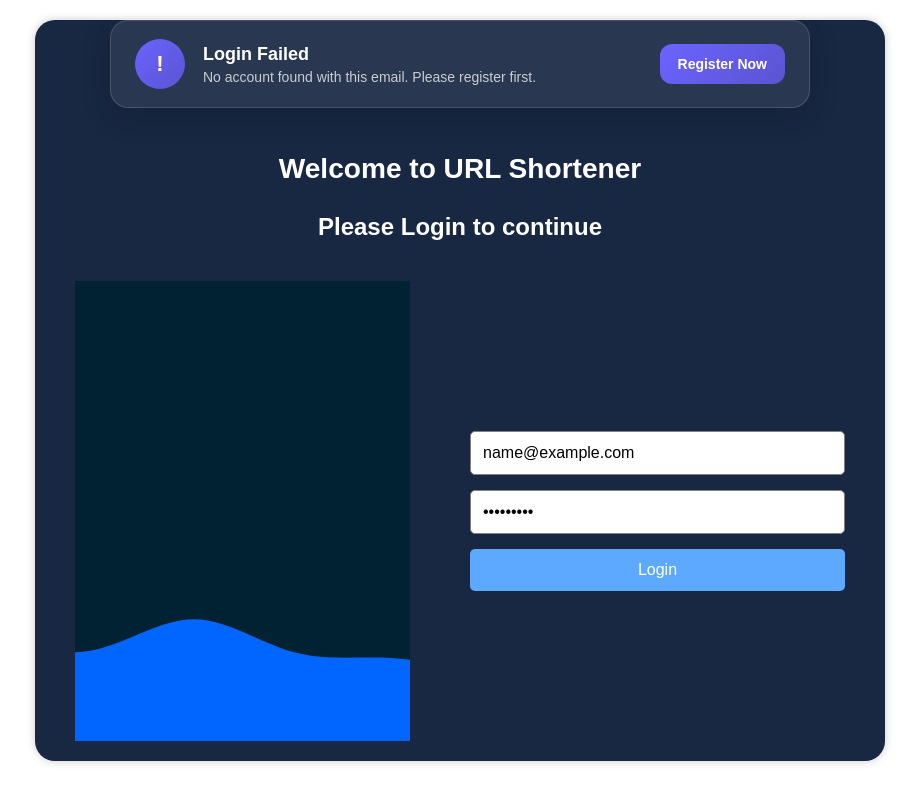
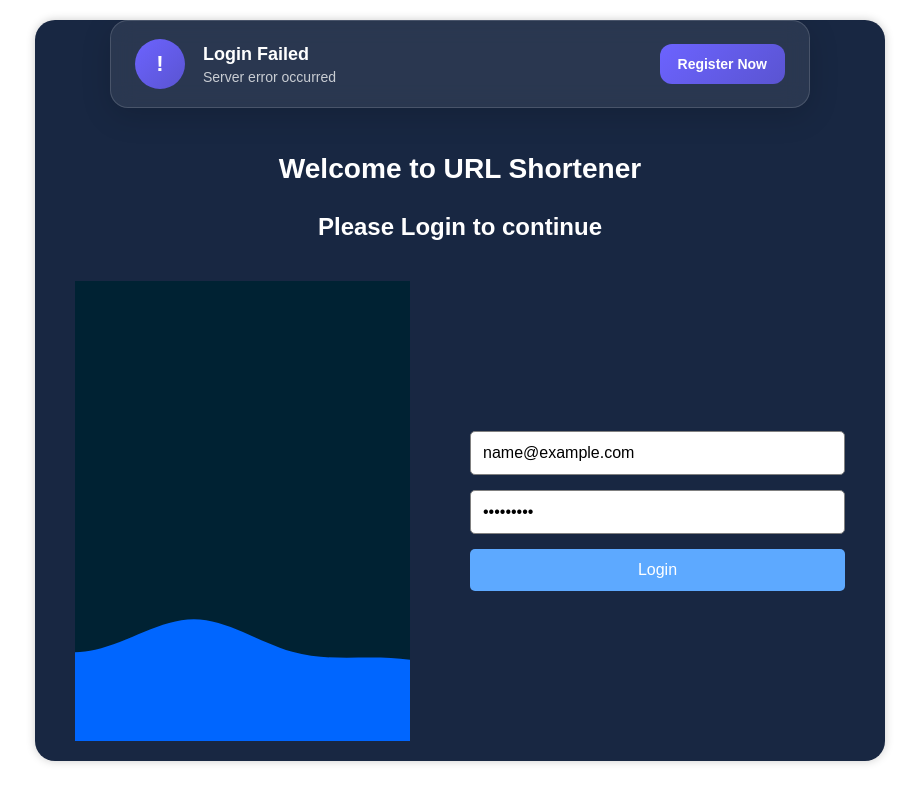
Before and after one commit to Vaibhav6780/Url-Shortner, a React (Vite) app: page /login in a window 1280 px wide. Both pictures are taken after typing "name@example.com", "Sample123" into the empty fields and a click on the button "Login". Shown: the whole page, without its empty margins (180-1099 px from the left). Built offline with nearby package versions, Linux system fonts and the light colour scheme; no server answers.

Commit message:
updating the message displayed on ui on login failure

```diff
--- a/src/pages/Login/Login.jsx
+++ b/src/pages/Login/Login.jsx
@@ -63,8 +63,7 @@ function Login() {
           <h3>Login Failed</h3>
 
           <p>
-            No account found with this email.
-            Please register first.
+          {error}
           </p>
         </div>
 
```
